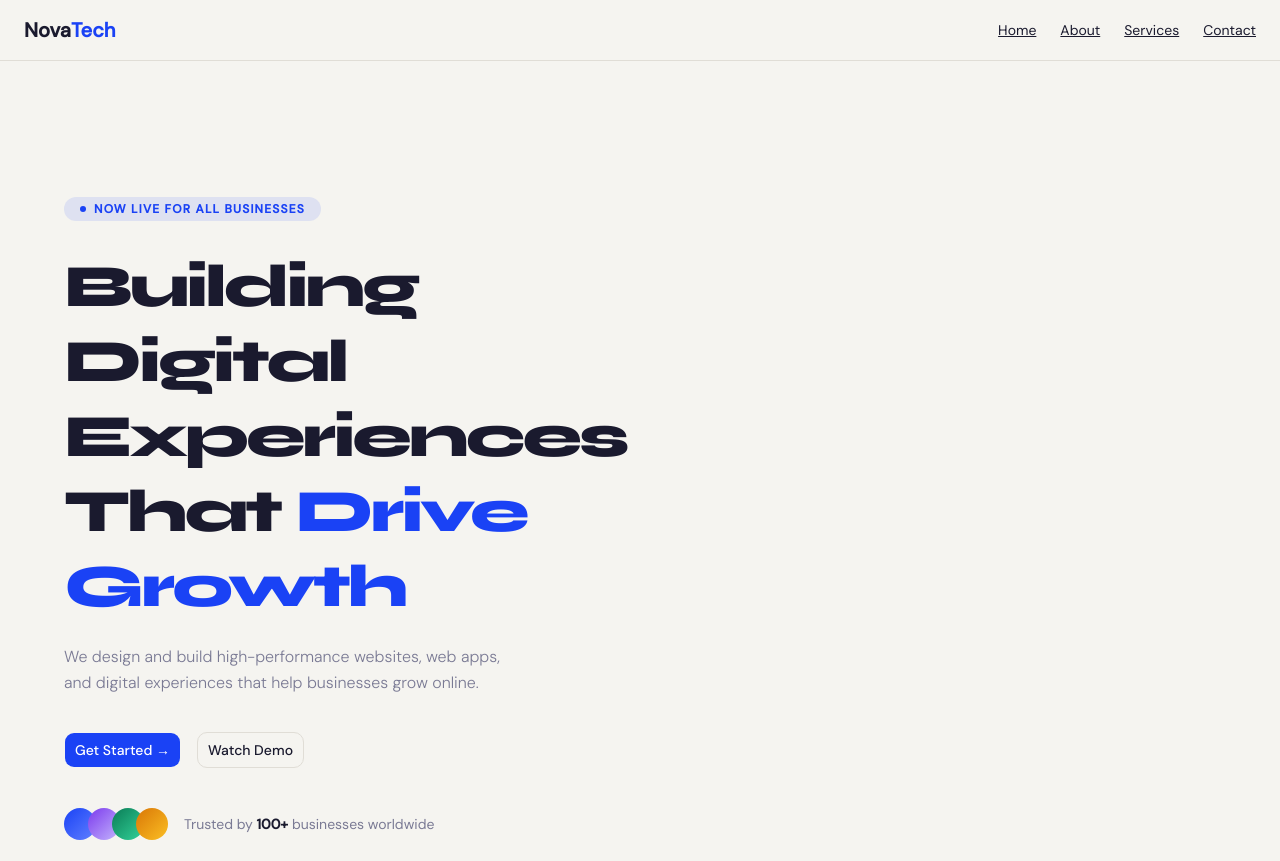
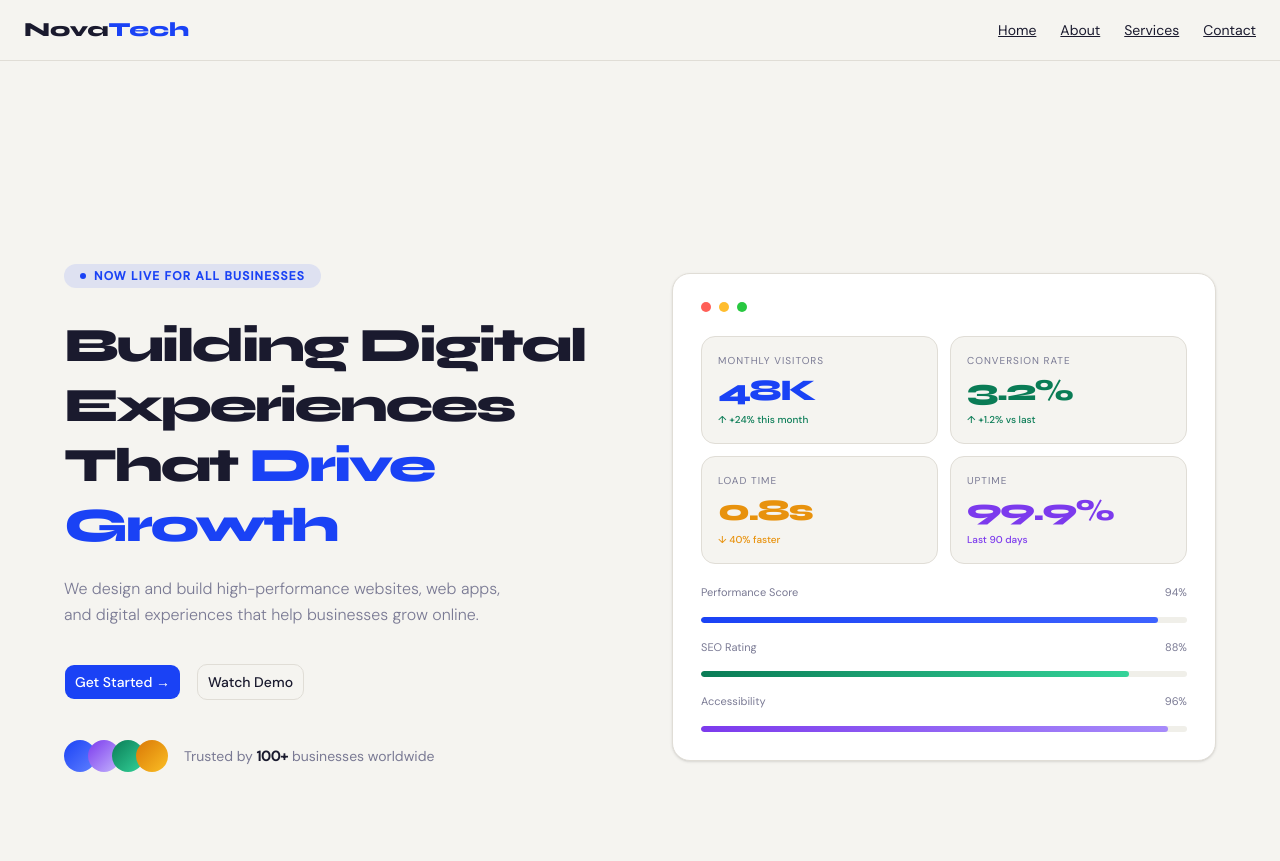
Before and after one commit to sadiksaifi9958/nova-tech-2.0, a Next.js app: page / in a window 1280 px wide. Built offline with nearby package versions, Linux system fonts and the light colour scheme.

Commit message:
complete Hero section with metrics card, progress bars and trust row, fix Syne font via next/font, update logo colors and heading size

```diff
--- a/app/globals.css
+++ b/app/globals.css
@@ -1,4 +1,3 @@
-@import url("https://fonts.googleapis.com/css2?family=Syne:wght@400;600;700;800&family=DM+Sans:ital,opsz,wght@0,9..40,300;0,9..40,400;0,9..40,500;1,9..40,300&display=swap");
 @import "tailwindcss";
 @import "tw-animate-css";
 @import "shadcn/tailwind.css";
@@ -124,7 +123,7 @@
   }
   body {
     @apply bg-background text-foreground;
-    font-family: "DM Sans", sans-serif;
+    font-family: var(--font-dm-sans), sans-serif;
   }
   h1,
   h2,
@@ -132,6 +131,6 @@
   h4,
   h5,
   h6 {
-    font-family: "Syne", sans-serif;
+    font-family: var(--font-syne), sans-serif;
   }
 }
--- a/app/layout.tsx
+++ b/app/layout.tsx
@@ -2,6 +2,19 @@ import type { Metadata } from "next";
 import { Geist, Geist_Mono } from "next/font/google";
 import "./globals.css";
 import Navbar from "@/components/Navbar";
+import { Syne, DM_Sans } from "next/font/google";
+
+const syne = Syne({
+  subsets: ["latin"],
+  variable: "--font-syne",
+  weight: ["400", "600", "700", "800"],
+});
+
+const dmSans = DM_Sans({
+  subsets: ["latin"],
+  variable: "--font-dm-sans",
+  weight: ["300", "400", "500"],
+});
 
 const geistSans = Geist({
   variable: "--font-geist-sans",
@@ -27,7 +40,7 @@ export default function RootLayout({
   return (
     <html
       lang="en"
-      className={`${geistSans.variable} ${geistMono.variable} h-full antialiased`}
+      className={`${syne.variable} ${dmSans.variable} h-full antialiased`}
     >
       <body className="min-h-full flex flex-col">
         <Navbar />
--- a/app/page.tsx
+++ b/app/page.tsx
@@ -9,7 +9,7 @@ export default function Home() {
             <span className="w-1.5 h-1.5 rounded-full bg-primary"></span>
             Now live for all businesses
           </div>
-          <h1 className="text-4xl md:text-6xl font-extrabold leading-tight tracking-tighter text-foreground mb-5 ">
+          <h1 className="text-4xl md:text-5xl font-extrabold leading-tight tracking-tighter text-foreground mb-5 ">
             Building Digital Experiences That{" "}
             <span className="text-primary">Drive Growth</span>
           </h1>
@@ -56,6 +56,118 @@ export default function Home() {
             </p>
           </div>
         </div>
+        <div className="bg-card border border-border rounded-2xl shadow-sm p-7">
+          <div className="flex items-center gap-2 mb-6">
+            <div className="w-2.5 h-2.5 rounded-full bg-[#ff5f57]"></div>
+            <div className="w-2.5 h-2.5 rounded-full bg-[#ffbd2e]"></div>
+            <div className="w-2.5 h-2.5 rounded-full bg-[#28c840]"></div>
+          </div>
+          <div className="grid grid-cols-2 gap-3 mb-5">
+            <div className="bg-background border border-border rounded-xl p-4">
+              <p className="text-[10px] text-muted-foreground uppercase tracking-widest mb-1">
+                Monthly Visitors
+              </p>
+              <p
+                className="text-3xl text-primary font-extrabold tracking-tighter"
+                style={{ fontFamily: "Syne, sans-serif" }}
+              >
+                48K
+              </p>
+              <p className="text-[10px] text-[#0a7c56] mt-1 font-medium">
+                ↑ +24% this month
+              </p>
+            </div>
+            <div className="bg-background border border-border rounded-xl p-4">
+              <p className="text-[10px] text-muted-foreground uppercase tracking-widest mb-1">
+                Conversion Rate
+              </p>
+              <p
+                className="text-3xl text-[#0a7c56] font-extrabold tracking-tighter"
+                style={{ fontFamily: "Syne, sans-serif" }}
+              >
+                3.2%
+              </p>
+              <p className="text-[10px] text-[#0a7c56] mt-1 font-medium">
+                ↑ +1.2% vs last
+              </p>
+            </div>
+            <div className="bg-background border border-border rounded-xl p-4">
+              <p className="text-[10px] text-muted-foreground uppercase tracking-widest mb-1">
+                Load Time
+              </p>
+              <p
+                className="text-3xl text-[#e8920d] font-extrabold tracking-tighter"
+                style={{ fontFamily: "Syne, sans-serif" }}
+              >
+                0.8s
+              </p>
+              <p className="text-[10px] text-[#e8920d] mt-1 font-medium">
+                ↓ 40% faster
+              </p>
+            </div>
+            <div className="bg-background border border-border rounded-xl p-4">
+              <p className="text-[10px] text-muted-foreground uppercase tracking-widest mb-1">
+                Uptime
+              </p>
+              <p
+                className="text-3xl text-[#7c3aed] font-extrabold tracking-tighter"
+                style={{ fontFamily: "Syne, sans-serif" }}
+              >
+                99.9%
+              </p>
+              <p className="text-[10px] text-[#7c3aed] mt-1 font-medium">
+                Last 90 days
+              </p>
+            </div>
+          </div>
+          <div className="flex flex-col gap-4 mt-2">
+            <div className="flex flex-col gap-3">
+              <div className="flex justify-between text-[11px] text-muted-foreground mb-1">
+                <span>Performance Score</span>
+                <span>94%</span>
+              </div>
+              <div className="h-1.5 bg-muted rounded-full overflow-hidden">
+                <div
+                  className="h-full rounded-full"
+                  style={{
+                    width: "94%",
+                    background: "linear-gradient(90deg, #1a42f5, #3d62ff)",
+                  }}
+                ></div>
+              </div>
+            </div>
+            <div className="flex flex-col gap-3">
+              <div className="flex justify-between text-[11px] text-muted-foreground mb-1">
+                <span>SEO Rating</span>
+                <span>88%</span>
+              </div>
+              <div className="h-1.5 bg-muted rounded-full overflow-hidden">
+                <div
+                  className="h-full rounded-full"
+                  style={{
+                    width: "88%",
+                    background: "linear-gradient(90deg, #0a7c56, #34d399)",
+                  }}
+                ></div>
+              </div>
+            </div>
+            <div className="flex flex-col gap-3">
+              <div className="flex justify-between text-[11px] text-muted-foreground mb-1">
+                <span>Accessibility</span>
+                <span>96%</span>
+              </div>
+              <div className="h-1.5 bg-muted rounded-full overflow-hidden">
+                <div
+                  className="h-full rounded-full"
+                  style={{
+                    width: "96%",
+                    background: "linear-gradient(90deg, #7c3aed, #a78bfa)",
+                  }}
+                ></div>
+              </div>
+            </div>
+          </div>
+        </div>
       </div>
     </section>
   );
--- a/components/Navbar.tsx
+++ b/components/Navbar.tsx
@@ -19,8 +19,10 @@ function Navbar() {
 
   return (
     <nav className="w-full border-b px-6 py-4 flex items-center justify-between">
-      <Link href="/" className="text-xl font-bold">
-        Nova<span className="text-primary">Tech</span>
+      <Link href="/" className="text-xl font-extrabold">
+        <h1>
+          Nova<span className="text-primary">Tech</span>
+        </h1>
       </Link>
       <div className="hidden md:flex gap-6">
         {navlinks.map((item) => (
```
